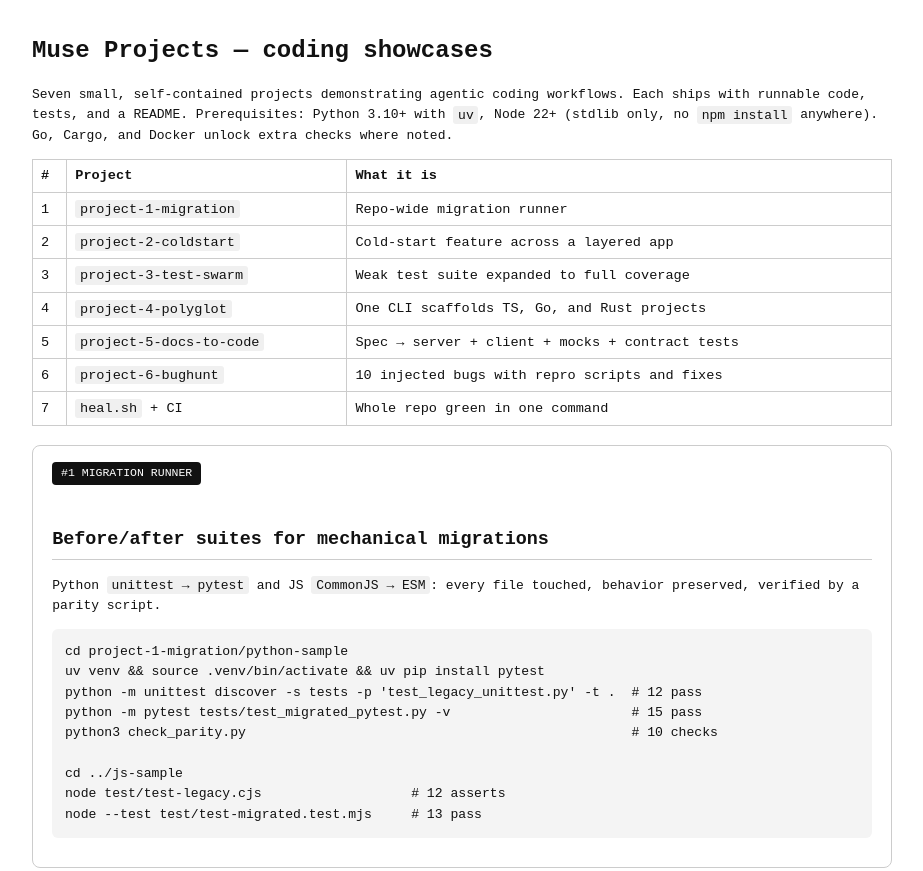
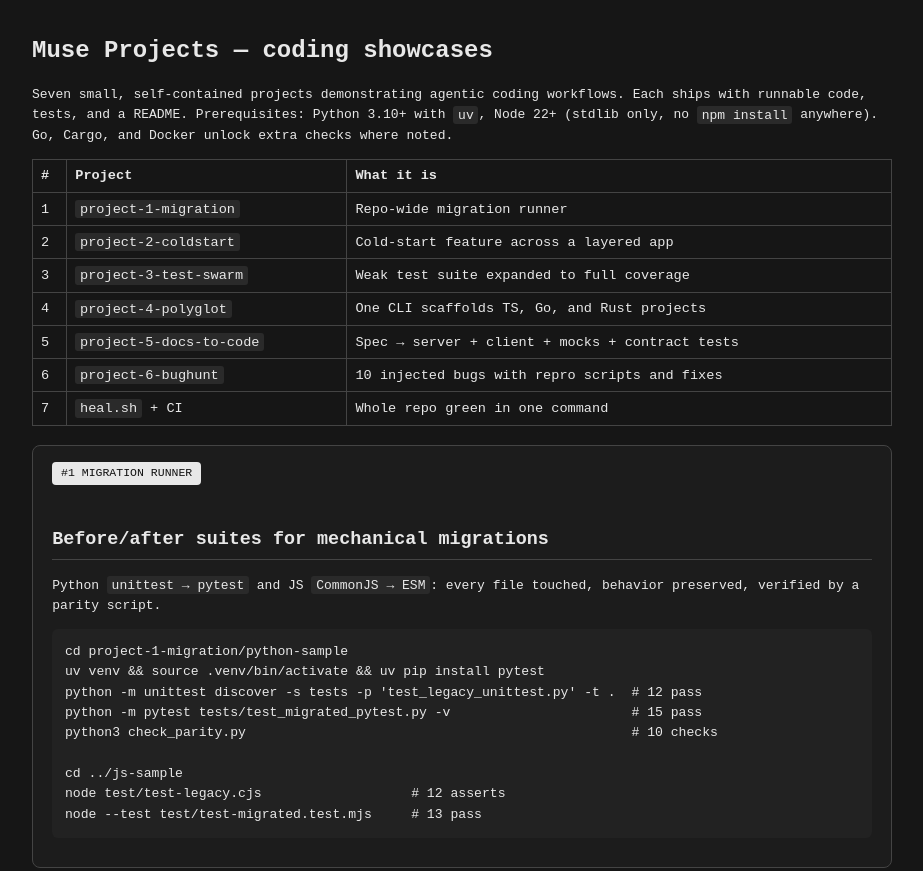
Before and after one commit to az9713/muse-projects, a plain HTML site: page index.html in a window 1280 px wide. Shown: the top 871 px of the page, without its empty margins (178-1101 px from the left). Drawn offline with Linux system fonts and the light colour scheme.

Commit message:
Dark mode for index.html

```diff
--- a/index.html
+++ b/index.html
@@ -5,16 +5,16 @@
 <meta name="viewport" content="width=device-width, initial-scale=1">
 <title>Muse Projects — coding showcases</title>
 <style>
-body{font-family:monospace;max-width:860px;margin:2rem auto;padding:0 1rem;line-height:1.55;color:#111}
-h1{font-size:1.5rem}h2{font-size:1.15rem;margin-top:2.2rem;border-bottom:1px solid #ccc;padding-bottom:.3rem}
-pre{background:#f4f4f4;padding:.8rem;border-radius:6px;overflow-x:auto;font-size:.82rem}
-code{background:#f0f0f0;padding:.1rem .3rem;border-radius:3px}
+body{font-family:monospace;max-width:860px;margin:2rem auto;padding:0 1rem;line-height:1.55;color:#e8e8e8;background:#161616}
+h1{font-size:1.5rem}h2{font-size:1.15rem;margin-top:2.2rem;border-bottom:1px solid #444;padding-bottom:.3rem}
+pre{background:#222;padding:.8rem;border-radius:6px;overflow-x:auto;font-size:.82rem}
+code{background:#2a2a2a;padding:.1rem .3rem;border-radius:3px}
 pre code{background:none;padding:0}
-.card{border:1px solid #ccc;padding:1rem 1.2rem;margin:1.2rem 0;border-radius:8px}
-.badge{display:inline-block;background:#111;color:#fff;font-size:.72rem;padding:.15rem .55rem;border-radius:4px;margin-bottom:.4rem}
+.card{border:1px solid #444;background:#1c1c1c;padding:1rem 1.2rem;margin:1.2rem 0;border-radius:8px}
+.badge{display:inline-block;background:#e8e8e8;color:#111;font-size:.72rem;padding:.15rem .55rem;border-radius:4px;margin-bottom:.4rem}
 table{border-collapse:collapse;width:100%;font-size:.85rem}
-th,td{border:1px solid #ccc;padding:.35rem .5rem;text-align:left}
-footer{margin:2rem 0;font-size:.8rem;color:#555}
+th,td{border:1px solid #444;padding:.35rem .5rem;text-align:left}
+footer{margin:2rem 0;font-size:.8rem;color:#999}
 </style>
 </head>
 <body>
```
